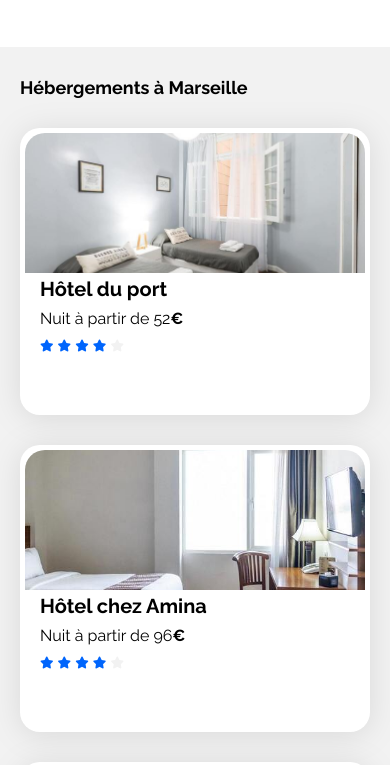
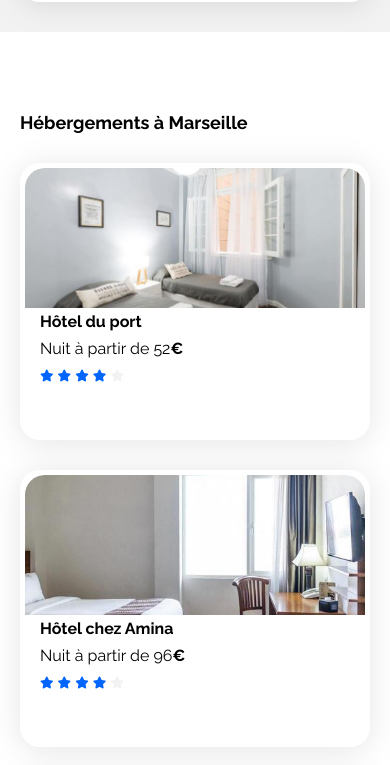
Before and after one commit to D-Sriver/Projet_2_booki_oc, a plain HTML site: page index.html in a window 390 px wide. Shown: the part 1257-2022 px from the top of the page. Drawn offline with Linux system fonts and the light colour scheme.

Commit message:
🐛 FIX:  change gap display for activity

```diff
--- a/css/style.css
+++ b/css/style.css
@@ -80,7 +80,7 @@ a {
 }
 
 .card-title {
-	font-size: 20px;
+	font-size: 16px;
 }
 
 .euro {
@@ -298,7 +298,7 @@ h3 {
 }
 
 .hebergement-card .card {
-	min-height: 277px;
+	min-height: 267px;
 }
 
 .hebergement-card a {
@@ -541,9 +541,12 @@ footer a:hover {
 	}
 
 	.info-group {
-		padding: 0px 20px;
+		padding: 35px 20px;
 	}
 
+	main {
+		gap: 0;
+	}
 	.menu {
 		flex-direction: row;
 		justify-content: space-between;
@@ -599,6 +602,9 @@ footer a:hover {
 		background-color: transparent;
 	}
 
+	.hebergements {
+		background-color: transparent !important;
+	}
 	.block-filter {
 		align-items: center;
 		justify-content: center;
```
Also changed, not shown: 1 other file.
